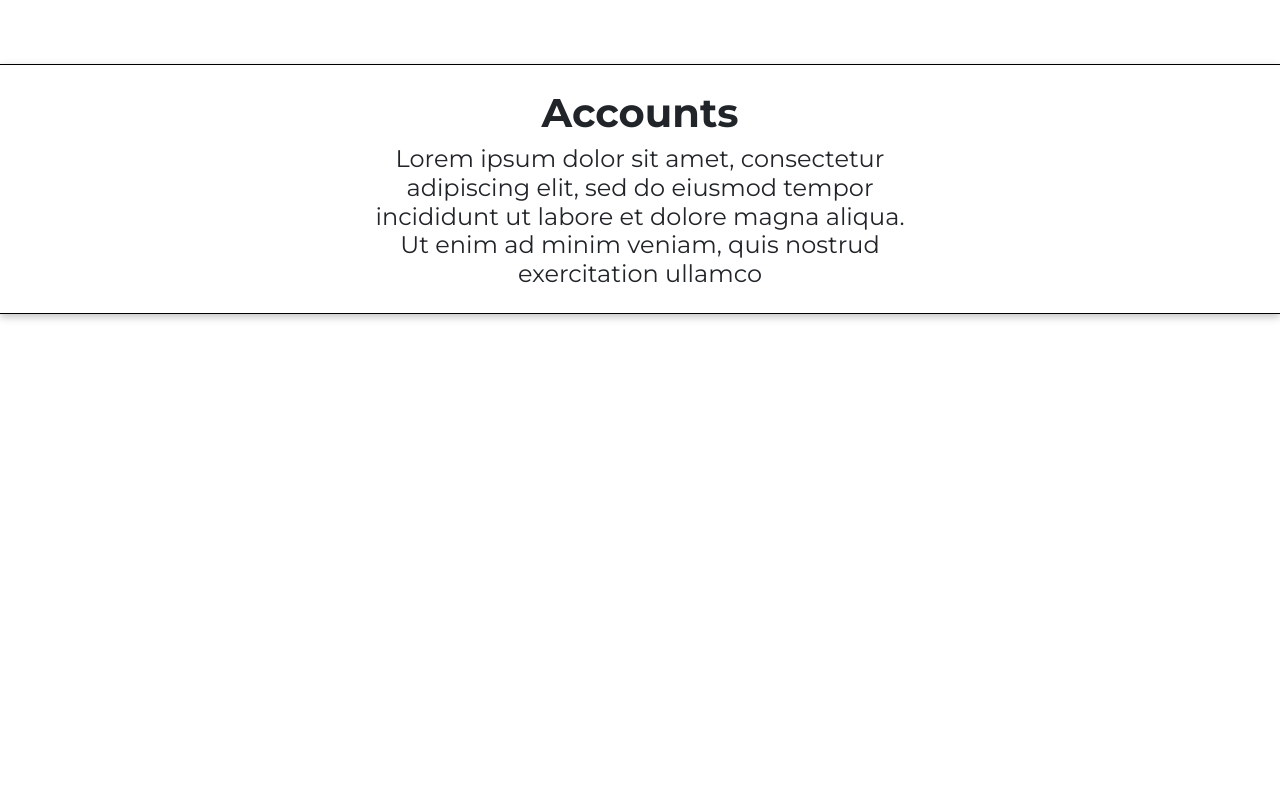
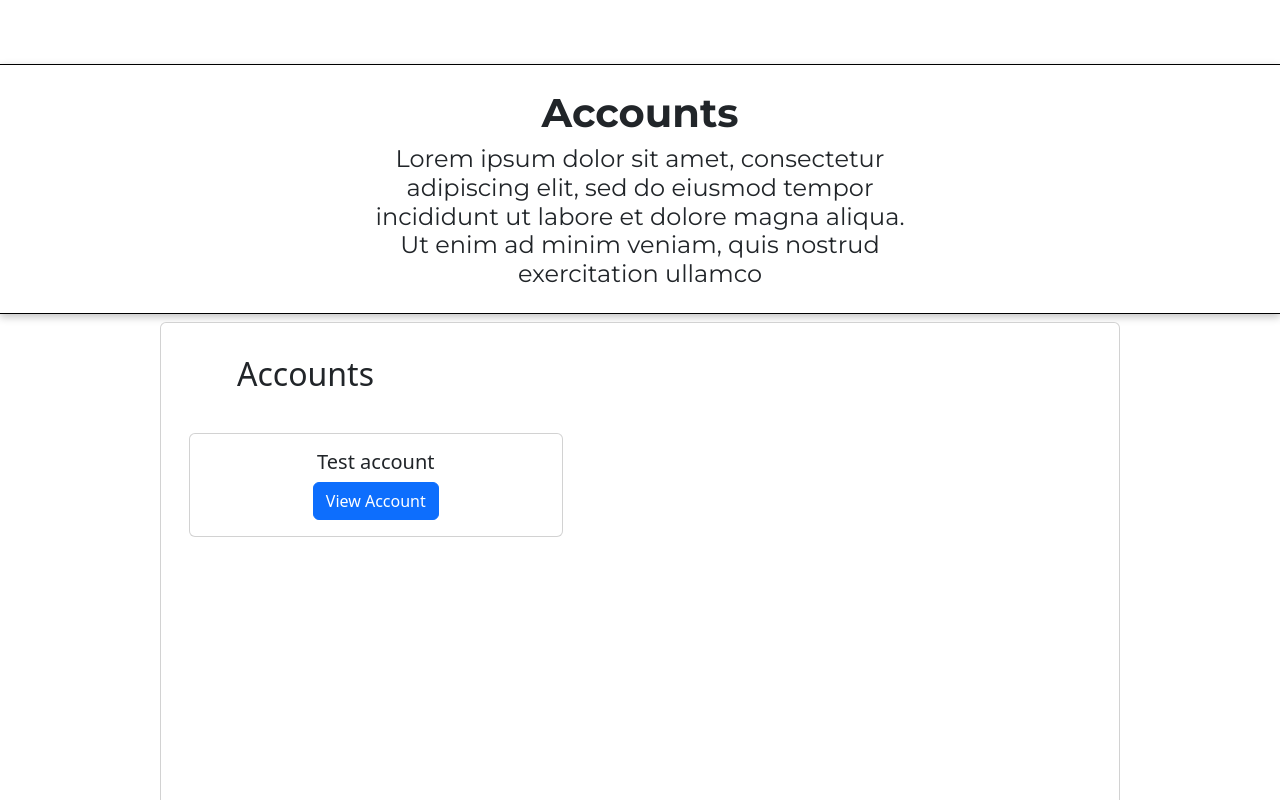
Before and after one commit to jvt703/BankingCustomerPortal, a React (Create React App) app in the folder user-portal/: page / in a window 1280 px wide. Shown: the top 800 px of the page. Built offline with nearby package versions, Linux system fonts and the light colour scheme.

Commit message:
N1T-262 Account card creation

```diff
--- a/user-portal/src/App.js
+++ b/user-portal/src/App.js
@@ -8,7 +8,7 @@ import {
 } from "react-router-dom";
 import Accounts from './Components/Accounts/Accounts';
 import Account from './Components/Accounts/Account';
-import NavBar from './Components/NavBar';
+
 function App() {
   return (
     <div className="App">
--- a/user-portal/src/Components/Accounts/Account.js
+++ b/user-portal/src/Components/Accounts/Account.js
@@ -1,6 +1,7 @@
 import React from "react";
 import HeaderComponent from "../Headercomponent";
 import { useParams } from "react-router-dom";
+
 
 const Account = ()=>{
     const {id} = useParams()
@@ -9,6 +10,7 @@ const Account = ()=>{
         <>
         <HeaderComponent pageName={str} pageDescription="Lorem ipsum dolor sit amet, consectetur adipiscing elit, sed do eiusmod tempor incididunt ut labore et dolore magna aliqua. Ut enim ad minim veniam, quis nostrud exercitation ullamco"/>
 
+
         </>
     );
 
--- /dev/null
+++ b/user-portal/src/Components/Accounts/AccountCard.js
@@ -0,0 +1,15 @@
+import React from 'react';
+import { Card, Button } from 'react-bootstrap';
+
+function AccountCard(props) {
+  return (
+    <Card className='AccountCard my-2 mx-3'>
+      <Card.Body>
+        <Card.Title>{props.accountName}</Card.Title>
+        <Button variant="primary" href="#">View Account</Button>
+      </Card.Body>
+    </Card>
+  );
+}
+
+export default AccountCard;
--- a/user-portal/src/Components/Accounts/Accounts.js
+++ b/user-portal/src/Components/Accounts/Accounts.js
@@ -1,12 +1,19 @@
 import React from "react";
 import HeaderComponent from "../Headercomponent";
+import Section from "../Section/Section";
+import AccountCard from "./AccountCard";
 
 const Accounts = ()=>{
     return (
-        <>
-        <HeaderComponent pageName="Accounts" pageDescription="Lorem ipsum dolor sit amet, consectetur adipiscing elit, sed do eiusmod tempor incididunt ut labore et dolore magna aliqua. Ut enim ad minim veniam, quis nostrud exercitation ullamco"/>
-
-        </>
+      <>
+        <HeaderComponent
+          pageName="Accounts"
+          pageDescription="Lorem ipsum dolor sit amet, consectetur adipiscing elit, sed do eiusmod tempor incididunt ut labore et dolore magna aliqua. Ut enim ad minim veniam, quis nostrud exercitation ullamco"
+        />
+        <Section title="Accounts">
+          <AccountCard accountName={"Test account"}></AccountCard>
+        </Section>
+      </>
     );
 
 }
--- /dev/null
+++ b/user-portal/src/Components/Section/Section.js
@@ -0,0 +1,21 @@
+import React from 'react';
+import { Container, Row, Col, Card } from 'react-bootstrap';
+import 'bootstrap/dist/css/bootstrap.css'
+function Section(props) {
+  return (
+    <div className='d-flex justify-content-center'>
+    <Card className='m-2 w-75'>
+    <Container className='vh-100 '>
+      <h2 className='Section-title ml-4'>{props.title}</h2>
+      <Row>
+        <Col>
+          {props.children}
+        </Col>
+      </Row>
+    </Container>
+    </Card>
+    </div>
+  );
+}
+
+export default Section;
--- a/user-portal/src/css/App.css
+++ b/user-portal/src/css/App.css
@@ -39,3 +39,14 @@
   font-weight: 700;
 
 }
+
+.AccountCard {
+  width: 40%;
+}
+
+.Section-title {
+  text-align: left;
+  margin-left: 4rem;
+  margin-top: 2rem;
+  margin-bottom: 2rem;
+}
```
